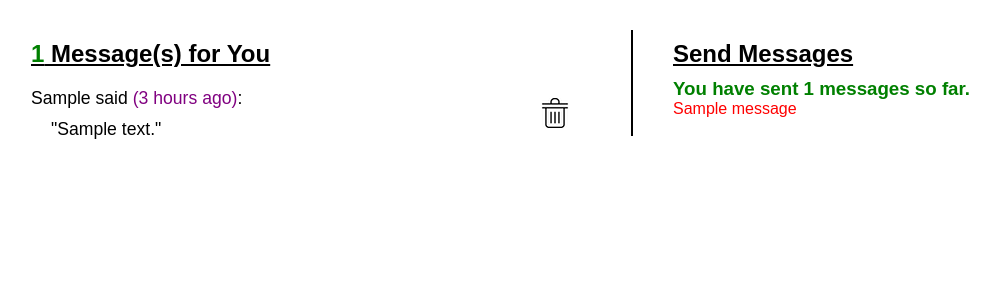
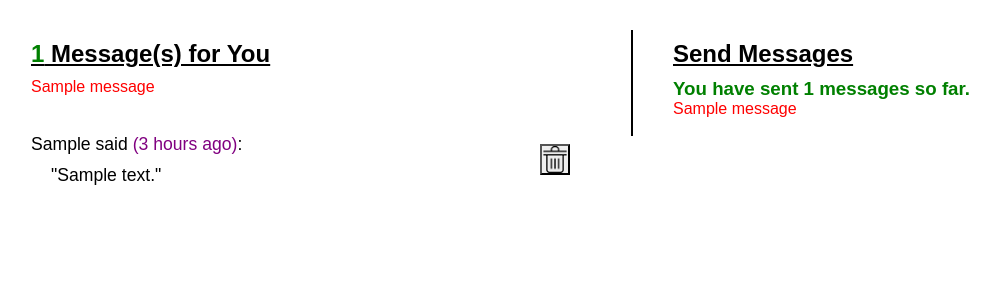
Before and after one commit to full-time-april-irvine/nina_tompkin, a Flask app: page /wall in a window 1280 px wide. Shown: the part 50-350 px from the top of the page, without its empty margins (9-1009 px from the left). Run offline with Flask 2, Linux system fonts and the light colour scheme; the visitor is signed in with stand-in values (Sample User, id 1); tables that the repository leaves empty or names only in its code hold one stand-in row (values such as "Sample post"); one stand-in notice (Sample message) is shown.

Commit message:
finished private wall

```diff
--- a/flask/flask_mysql/private_wall/server.py
+++ b/flask/flask_mysql/private_wall/server.py
@@ -17,10 +17,10 @@ def index():
 def register_user():
     errors = []
     #first name must be longer than one character
-    if len(request.form["first"]) < 1:
+    if len(request.form["first"]) < 2:
         errors.append("First name cannot be left blank.")
     #last name must be longer than one character
-    if len(request.form["last"]) < 1:
+    if len(request.form["last"]) < 2:
         errors.append("Last name cannot be left blank.")
     #email must be in a valid format
     if not EMAIL_REGEX.match(request.form["email"]):
@@ -99,7 +99,7 @@ def wall():
     # Grab sender name, message content, and age of message for all messages sent to us (i.e. sent to our currently logged-in user)
     #We will use this information to generate a list of all messages we've received.
     mysql = connectToMySQL("private_wall")
-    query = "SELECT messages.id, messages.author_id, users.first_name, messages.content, messages.created_at FROM messages JOIN users ON messages.author_id = users.id WHERE recipient_id=%(current_user)s;"
+    query = "SELECT messages.id, messages.author_id, users.first_name, messages.content, messages.created_at FROM messages JOIN users ON messages.author_id = users.id WHERE recipient_id=%(current_user)s ORDER BY users.first_name;"
     data = {
         "current_user":session["user_id"]
     }
@@ -107,11 +107,13 @@ def wall():
     # Grab info about all users that are not us (i.e. that are not our currently logged-in user).
     # We will use this information to generate a list of users who we can send messages to.
     mysql = connectToMySQL("private_wall")
-    query = "SELECT id, first_name FROM users WHERE NOT id=%(current_user)s;"
+    query = "SELECT id, first_name FROM users WHERE NOT id=%(current_user)s ORDER BY first_name;"
     data = {
         "current_user":session["user_id"]
     }
     other_users = mysql.query_db(query,data)
+
+    #Grab the age of all messages and format them appropriately
     return render_template("wall.html",your_messages=all_your_messages,all_users=other_users)
 
 @app.route("/send_message", methods=["POST"])
@@ -134,7 +136,15 @@ def send_message():
 
 @app.route("/delete", methods=["POST"])
 def delete_message():
-    print(request.form);
+    #Run a query that deletes the message that you clicked on
+    mysql=connectToMySQL("private_wall")
+    query = "DELETE FROM messages WHERE id = %(message_id)s;"
+    data = {
+        #The delete button used POST to send the message id to this route
+        "message_id":request.form["delete"]
+    }
+    mysql.query_db(query,data)
+    flash("Message successfully deleted.","message_list")
     return redirect("/wall")
 
 
--- a/flask/flask_mysql/private_wall/static/css/styles.css
+++ b/flask/flask_mysql/private_wall/static/css/styles.css
@@ -99,8 +99,16 @@
     width: 19%;
 }
 
-img{
+.deletebutton{
     width:30px;
+    background-image:url("/static/imgs/trash.png");
+    background-position:center;
+    padding:3px;
+    background-size:cover;
+}
+
+.deletebutton:hover{
+    cursor: pointer;
 }
 
 .flash-alert{
@@ -138,3 +146,7 @@ img{
     margin-left:20px;
     float:right;
 }
+
+.button:hover{
+    cursor: pointer;
+}
--- a/flask/flask_mysql/private_wall/templates/wall.html
+++ b/flask/flask_mysql/private_wall/templates/wall.html
@@ -19,6 +19,13 @@
         <div class="column">
             <div class="innertable">
                 <h2><span class="counttext">{{session["received_count"]}}</span> Message(s) for You</h2>
+                {% with messages = get_flashed_messages(category_filter=["message_list"]) %}
+                    {% if messages %}
+                        {% for message in messages %}
+                            <p class="flash-alert">{{message}}</p>
+                        {% endfor %}
+                    {% endif %}
+                {% endwith %}
                 {% for one_message in your_messages %}
                 <div class="message-box">
                     <div class="textonly">
@@ -28,7 +35,7 @@
                     <div class="img">
                         <form action ="/delete" method="POST">
                             <input type="hidden" name="delete" value="{{one_message['id']}}">
-                            <input type="image" name="submit" src ="{{ url_for('static', filename='imgs/trash.png') }}">
+                            <input class="deletebutton" type="submit" name="submit" value="">
                         </form>
                     </div>
                 </div>
```
